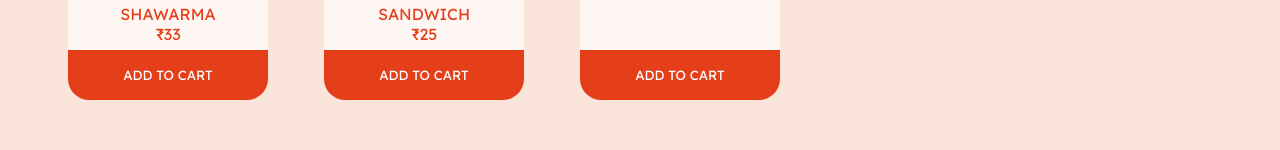
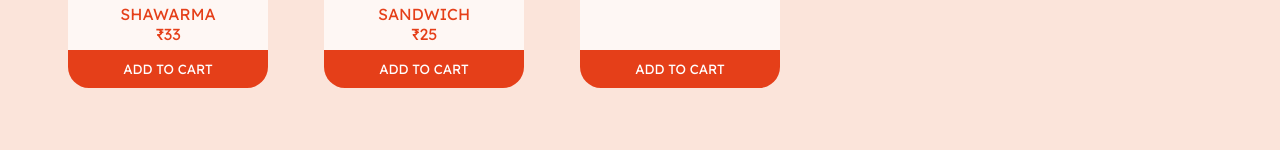
Before and after one commit to 8787233419/e-commerce-dashboard, a React (Vite) app in the folder Penthouse/: page / in a window 1280 px wide. Shown: the part 1737-1887 px from the top of the page. Built offline with nearby package versions, Linux system fonts and the light colour scheme; a web font is replaced by a local one.

Commit message:
Feature: Added add to cart button on food tiles

```diff
--- a/Penthouse/src/Food Item/FoodItem.jsx
+++ b/Penthouse/src/Food Item/FoodItem.jsx
@@ -7,48 +7,47 @@ import "./fooditem.css";
 
 export default function FoodItem(id, image, title, price, category) {
   const [qty, setQty] = useState(0);
-  let foodQtyIs0 = true;
-  function handleAddToCart () {
-    setQty(1);
+  // let foodQtyIs0 = true;
+  function handleAddToCart() {
+    setQty(qty + 1);
     console.log("qty set to 1");
-    foodQtyIs0 = false;
-
+    // foodQtyIs0 = false;
   }
-  function AddToCart() {
-    // setQty(1);
-    // console.log("qty set to 1");
-    // foodQtyIs0 = false;
-    if (foodQtyIs0 === true) {
-      return (
-        <div className="qty-div">
-          <button className="add-to-cart" onClick={handleAddToCart}>
-            ADD TO CART
-          </button>
-        </div>
-      );
-    } else {
-      return (
-        <div className="qty-div">
-          <button className="minus" onClick={handleClickMinus}>
-            -
-          </button>
-          <button className="food-qty">{qty}</button>
-          <button className="plus" onClick={handleClickAdd}>
-            +
-          </button>
-        </div>
-      );
-    }
-  }
+  // function AddToCart() {
+  //   setQty(1);
+  //   console.log("qty set to 1");
+  //   foodQtyIs0 = false;
+  //   if (foodQtyIs0 === true) {
+  //     return (
+  //       <div className="qty-div">
+  //         <button className="add-to-cart" onClick={handleAddToCart}>
+  //           ADD TO CART
+  //         </button>
+  //       </div>
+  //     );
+  //   } else {
+  //     return (
+  //       <div className="qty-div">
+  //         <button className="minus" onClick={handleClickMinus}>
+  //           -
+  //         </button>
+  //         <button className="food-qty">{qty}</button>
+  //         <button className="plus" onClick={handleClickAdd}>
+  //           +
+  //         </button>
+  //       </div>
+  //     );
+  //   }
+  // }
   function handleClickAdd() {
     setQty(qty + 1);
-    if (qty > 0) foodQtyIs0 = false;
-    if (qty === 0) foodQtyIs0 = true;
+    // if (qty > 0) foodQtyIs0 = false;
+    // if (qty === 0) foodQtyIs0 = true;
   }
   function handleClickMinus() {
     if (qty < 1) throw new Error("You cannot have negative items");
     setQty(qty - 1);
-    if (qty === 0) foodQtyIs0 = true;
+    // if (qty === 0) foodQtyIs0 = true;
   }
   return (
     <>
@@ -65,7 +64,25 @@ export default function FoodItem(id, image, title, price, category) {
             </ul>
           </button>
           {/*quantity button */}
-          <AddToCart />
+          {/* <AddToCart /> */}
+
+          <div className="qty-div">
+            <ul className="qty-div-list">
+            {(qty != 0) && (<li>
+            <button className="minus" onClick={handleClickMinus}>
+              -
+            </button>
+            <button className="food-qty">{qty}</button>
+            <button className="plus" onClick={handleClickAdd}>
+              +
+            </button>
+            </li> )}
+            <li>
+            {(qty == 0) && (<button onClick={handleAddToCart} className="add-to-cart">ADD TO CART</button>)}
+            </li>
+            </ul>
+          </div>
+
         </div>
       </li>
     </>
--- a/Penthouse/src/Food Item/fooditem.css
+++ b/Penthouse/src/Food Item/fooditem.css
@@ -80,14 +80,14 @@
 .qty-div {
     display: flex;
     background-color: #e53f19;
-    height: 1em;
     padding: 10px;
     align-items: center;
     justify-content: center;
     border-bottom-right-radius: 21px;
     border-bottom-left-radius: 21px;
     width: 200px;
-    height: 50px;
+    /* height: 50px; */
+    height: fit-content;
 }
 
 .add-to-cart {
```
